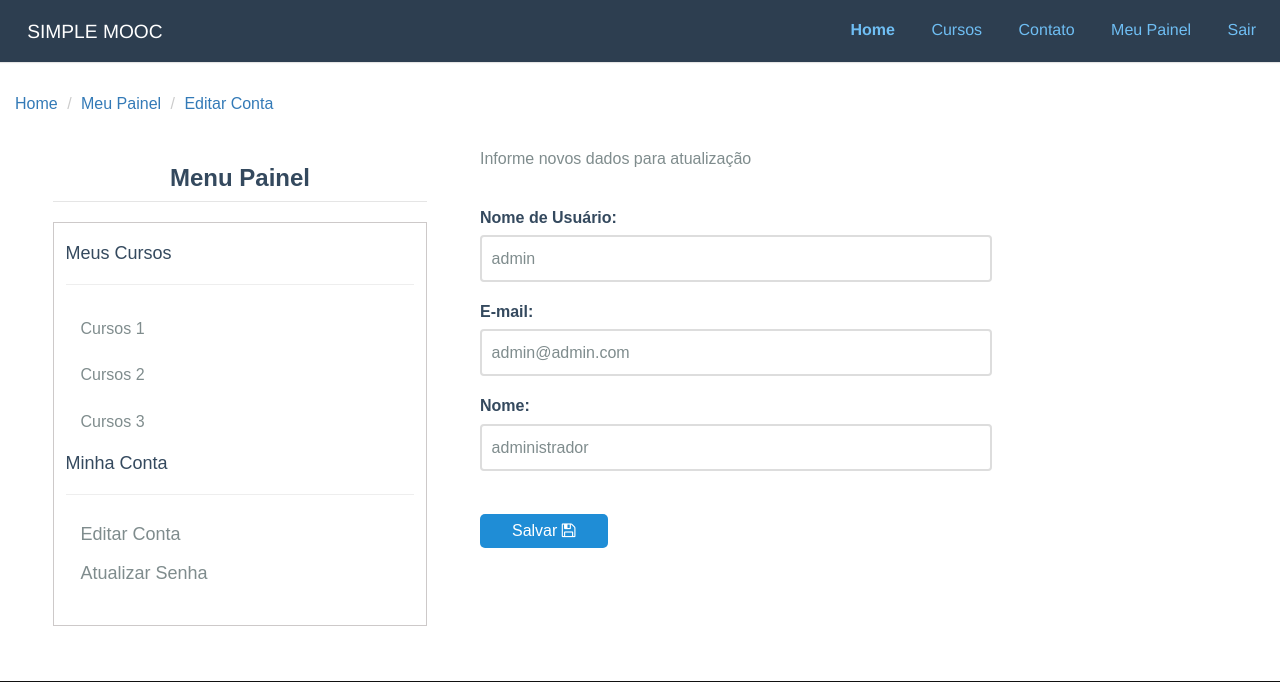
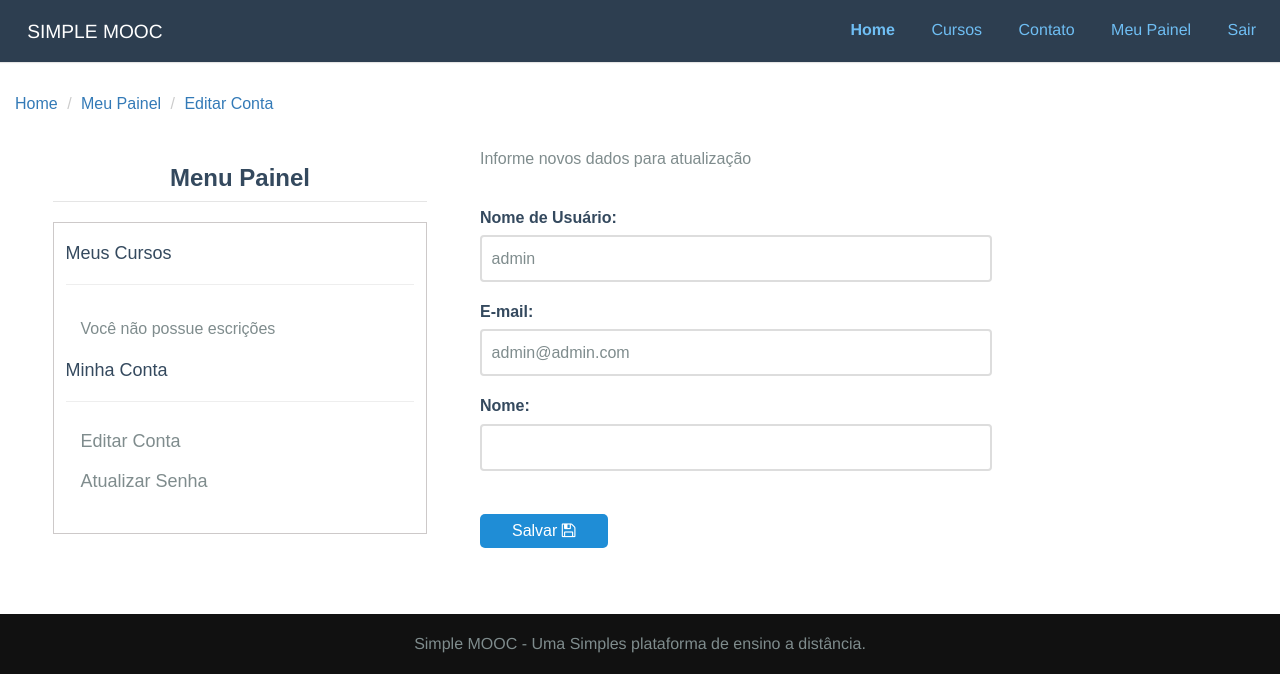
Before and after one commit to alephjunio/simplemooc, a Django app: a page that uses simplemooc/simplemooc/accounts/templates/accounts/dashboard.html in a window 1280 px wide. Shown: the top 682 px of the page. Run offline with Django 3.2, Linux system fonts and the light colour scheme; a user stored in the database is signed in; parts of the project's set-up code (start-up, migrations or seed data) failed here and were passed over; some libraries are stand-ins or nearby versions.

Commit message:
Funcionando Inscrições em cursos gratuitos

```diff
--- a/simplemooc/simplemooc/accounts/models.py
+++ b/simplemooc/simplemooc/accounts/models.py
@@ -59,28 +59,3 @@
          verbose_name = 'Nova Senha'
          verbose_name_plural = 'Novas Senhas'
          ordering = ['-created_at']
-
-
-class Enrollment(models.Model):
-
-      STATUS_CHOICES = (
-       (0,'Pendente'),
-       (1,'Aprovado'),
-       (2,'Cancelado'),
-      )
-
-      user = models.ForeignKey(settings.AUTH_USER_MODEL, verbose_name='Usuário',related_name= 'enrollments')
-      course = models.ForeignKey(Course, verbose_name='Curso',related_name='enrollments')
-      status = models.IntegerField('Situação', choices=STATUS_CHOICES , default=1, blank=True)
-      created_at = models.DateTimeField('criado em', auto_now_add=True)
-      updated_at = models.DateTimeField('Atualizado em', auto_now_add=True)
-
-      def active(self):
-          self.status = 1
-          self.save()
-
-
-      class Meta:
-          verbose_name = 'inscrição',
-          verbose_name_plural = 'inscrições'
-          unique_together = (('user','course'),)
--- a/simplemooc/simplemooc/accounts/templates/accounts/dashboard.html
+++ b/simplemooc/simplemooc/accounts/templates/accounts/dashboard.html
@@ -34,10 +34,11 @@
         <ul class="list-group">
           <h4 class="card-title">Meus Cursos</h4>
           <hr>
-          <li class="list-group-item activate-yellow">Cursos 1</li>
-          <li class="list-group-item activate-yellow">Cursos 2</li>
-          <li class="list-group-item activate-yellow">Cursos 3</li>
-
+          {% for enrollment in enrollments  %}
+          <li class="list-group-item activate-yellow">{{ enrollment.course}}</li>
+          {% empty %}
+           <li class="list-group-item activate-yellow">Você não possue escrições</li>
+          {% endfor %}
           <h4 class="card-title">Minha Conta<h4/>
             <hr>
            <a  class="link-panel-list" href="{% url 'accounts:edit' %}"><li class="list-group-item activate-yellow">Editar Conta</li></a>
--- a/simplemooc/simplemooc/accounts/views.py
+++ b/simplemooc/simplemooc/accounts/views.py
@@ -7,12 +7,11 @@
 from django.contrib.auth.decorators import login_required
 #importando settings raiz
 from django.conf import settings
-
 from django.contrib import messages
 #importando formulario personalizado de CRUD de contas de usuarios
 from .forms import RegisterForm ,EditAccountForm, PasswordResetForm
-
 from simplemooc.core.utils import generate_hash_key
+from simplemooc.course.models import Enrollment
 
 from .models import PasswordReset
 
@@ -23,8 +22,10 @@
 def dashboard(request):
     #adicionando valor a variavel com camiho do template
     template_name = 'accounts/dashboard.html'
+    context = {}
+    context['enrollments'] = Enrollment.objects.filter(user=request.user)
     #retornando template index
-    return render(request,template_name)
+    return render(request,template_name,context)
 
 
 
--- a/simplemooc/simplemooc/course/views.py
+++ b/simplemooc/simplemooc/course/views.py
@@ -1,10 +1,9 @@
 from django.shortcuts import render, get_object_or_404,redirect
 #importando o model de cursos para trabalhar com base de dados
-from .models import Course
+from .models import Course ,Enrollment
 #importando formulario de cursos/duvidas
 from .forms import ContactCourse
 from django.contrib.auth.decorators import login_required
-from simplemooc.accounts.models import Enrollment
 from django.contrib import messages
 
 def index(request):
@@ -44,7 +43,7 @@
 def enrollment(request,slug):
      #buscando curso deacordo com sua chave primaria, caso não exista tranferir usuario para pagina de erro 404.
      course = get_object_or_404(Course, slug=slug)
-     enrollment ,created = Enrollment.objects.get_or_create(user=request.user,course=course)
+     enrollment, created = Enrollment.objects.get_or_create(user=request.user,course=course)
      if created:
         # enrollment.active()
          messages.success(request, "Parabéns Você acaba de se escrever ao curso !")
```
Also changed, not shown: simplemooc/simplemooc/course/models.py (+25 -0 lines), simplemooc/db.sqlite3, simplemooc/simplemooc/accounts/migrations/0004_auto_20170721_1826.py (added).
